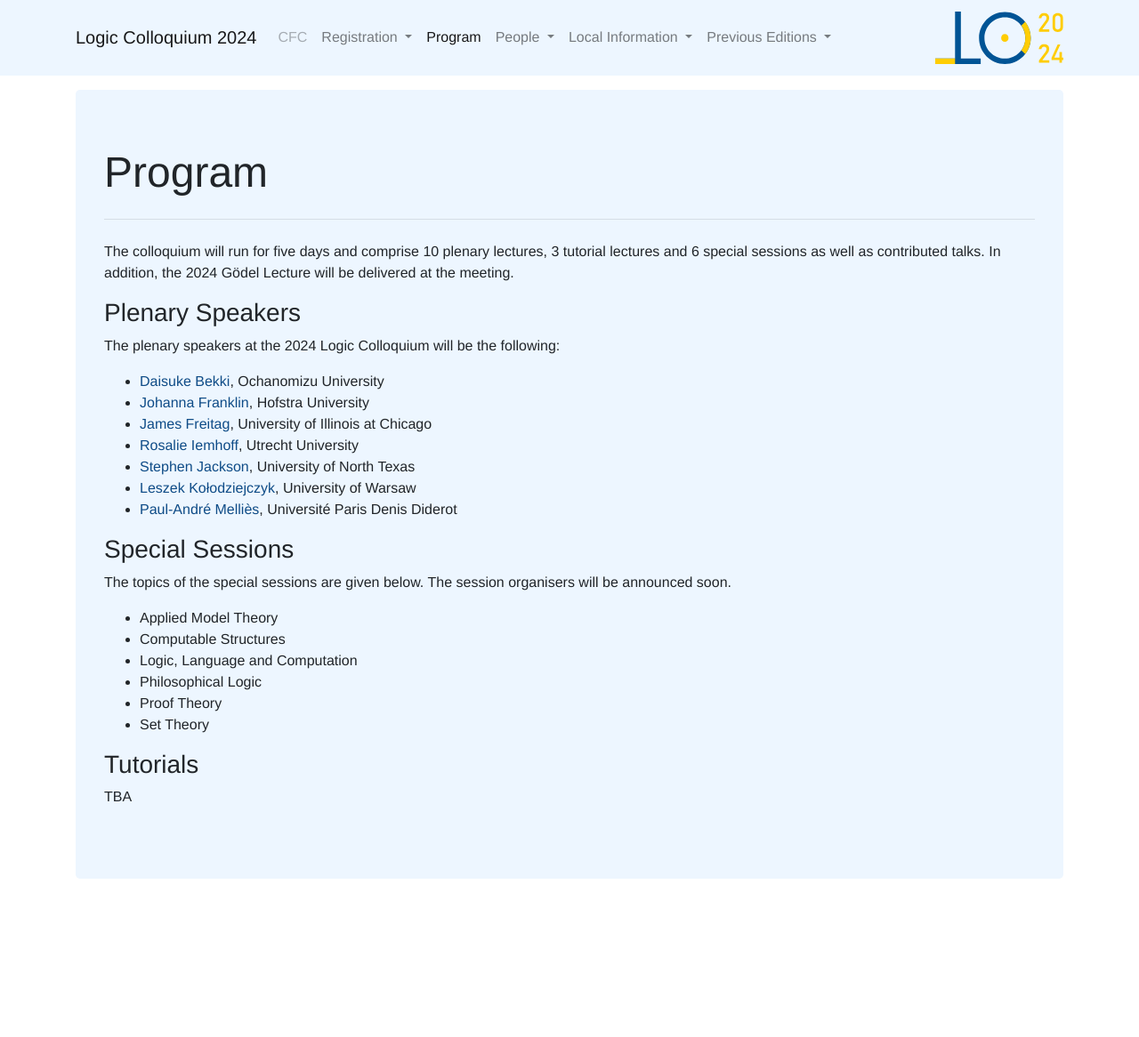
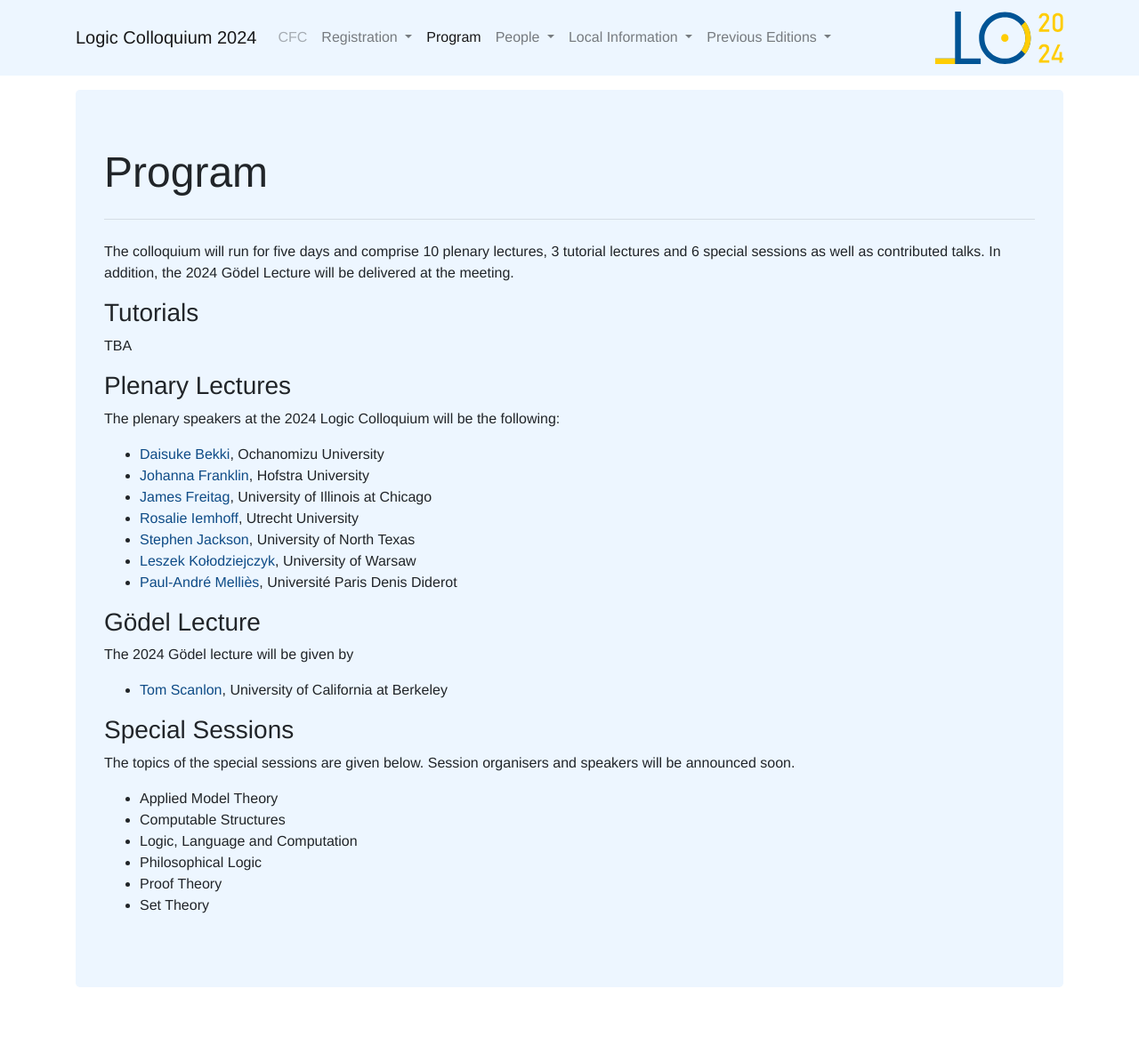
Before and after one commit to LC2024/LC2024.github.io, a Jekyll site: the page built from program/index.md, in a window 1280 px wide. Shown: the whole page at 89% size. Built offline with Jekyll 4.4.1, drawn with Linux system fonts in a browser that asks for light colours; some web fonts are replaced; before the commit the page ends 1044 px from its top, so only the background shows below that.

Commit message:
Update programme

```diff
--- a/program/index.md
+++ b/program/index.md
@@ -6,7 +6,10 @@ title: Program
 
 The colloquium will run for five days and comprise 10 plenary lectures, 3 tutorial lectures and 6 special sessions as well as contributed talks. In addition, the 2024 Gödel Lecture will be delivered at the meeting.
 
-### Plenary Speakers
+### Tutorials
+TBA
+
+### Plenary Lectures
 The plenary speakers at the 2024 Logic Colloquium will be the following:
  - [Daisuke Bekki](https://daisukebekki.github.io/), Ochanomizu University
  - [Johanna Franklin](http://johannafranklin.net/), Hofstra University
@@ -16,8 +19,13 @@ The plenary speakers at the 2024 Logic Colloquium will be the following:
  - [Leszek Kołodziejczyk](https://www.mimuw.edu.pl/~lak/), University of Warsaw
  - [Paul-André Melliès](https://www.irif.fr/~mellies/), Université Paris Denis Diderot
 
+### Gödel Lecture
+The 2024 Gödel lecture will be given by
+
+- [Tom Scanlon](https://math.berkeley.edu/~scanlon/), University of California at Berkeley
+
 ### Special Sessions
-The topics of the special sessions are given below. The session organisers will be announced soon.
+The topics of the special sessions are given below. Session organisers and speakers will be announced soon.
 
 - Applied Model Theory
 - Computable Structures
```
Also changed, not shown: other parts of program/index.md (+0 -4 lines).
